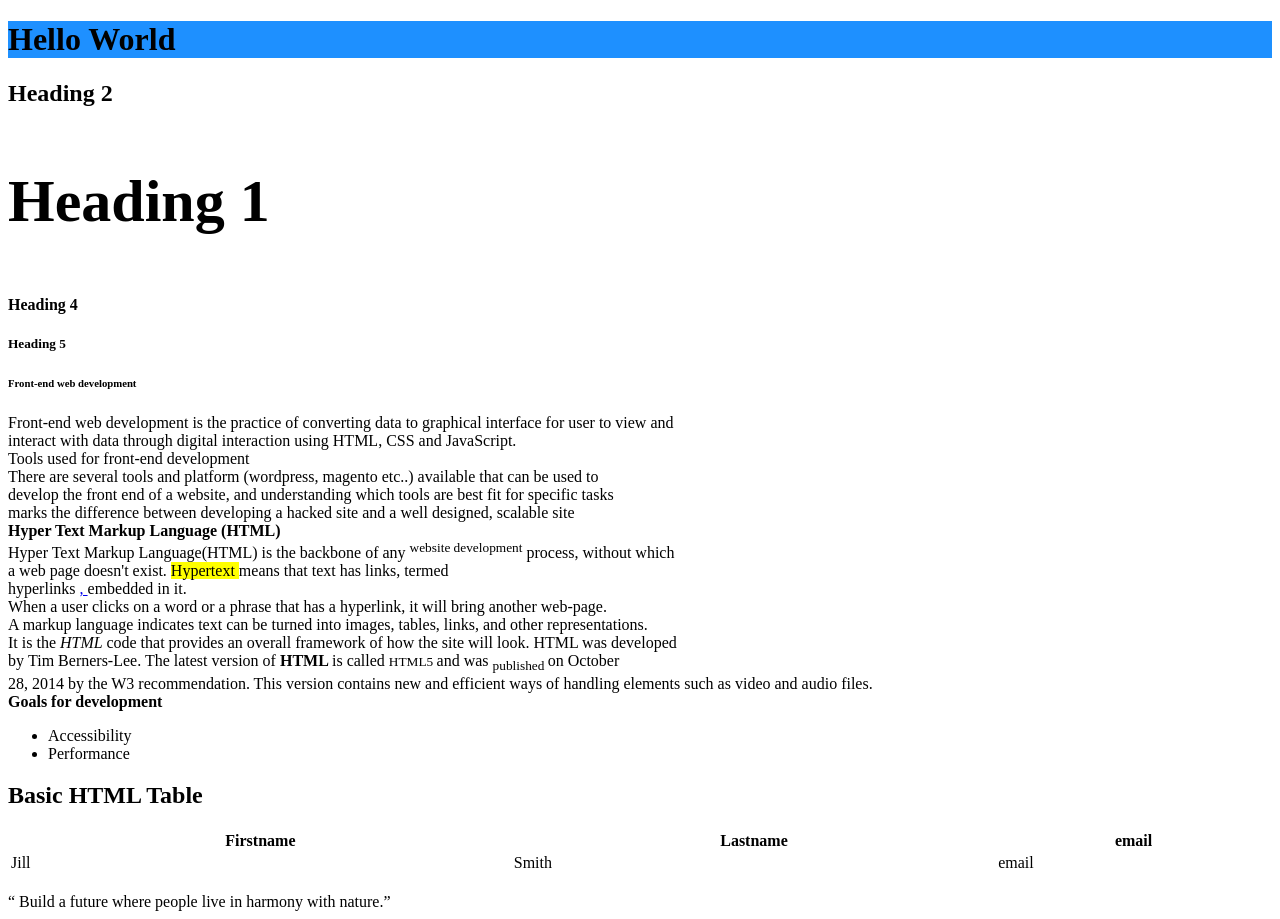
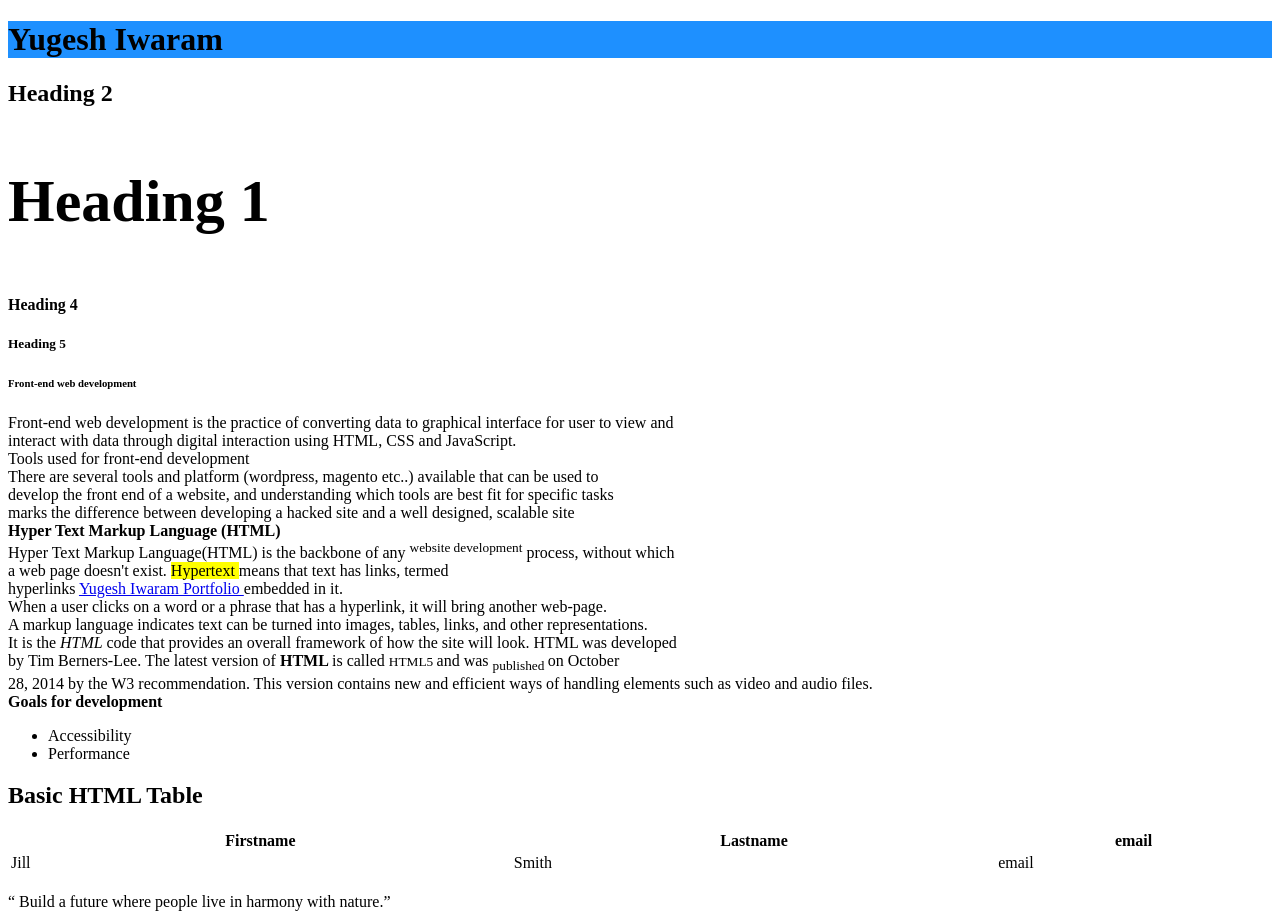
Before and after one commit to iwaramy/semantic-elements, a plain HTML site: page index.html in a window 1280 px wide. Drawn offline with Linux system fonts and the light colour scheme.

Commit message:
Yugesh iwaram portfolio

```diff
--- a/index.html
+++ b/index.html
@@ -5,7 +5,7 @@
     <title>HTML5</title>
     </head>
     <body>
-    <h1 style="background-color:DodgerBlue;">Hello World</h1>
+    <h1 style="background-color:DodgerBlue;">Yugesh Iwaram </h1>
     <h2>Heading 2</h2>
     <h3 style="font-size:60px;">Heading 1</h3>
     <h4>Heading 4</h4>
@@ -22,7 +22,7 @@
   <b> Hyper Text Markup Language (HTML)</b> <br>
   Hyper Text Markup Language(HTML) is the backbone of any <sup> website development</sup> process, without which <br>
   a web page doesn't exist. <mark> Hypertext </mark> means that text has links, termed<br>
-  hyperlinks <a href="https://www.behance.net/yugeshiwaram/">, </a> embedded in it.<br>
+  hyperlinks <a href="https://www.behance.net/yugeshiwaram/">Yugesh Iwaram Portfolio </a> embedded in it.<br>
   When a user clicks on a word or a phrase that has a hyperlink, it will bring another web-page.<br>
   A markup language indicates text can be turned into images, tables, links, and other representations.<br>
   It is the <i> HTML </i> code that provides an overall framework of how the site will look. HTML was developed<br>
```
